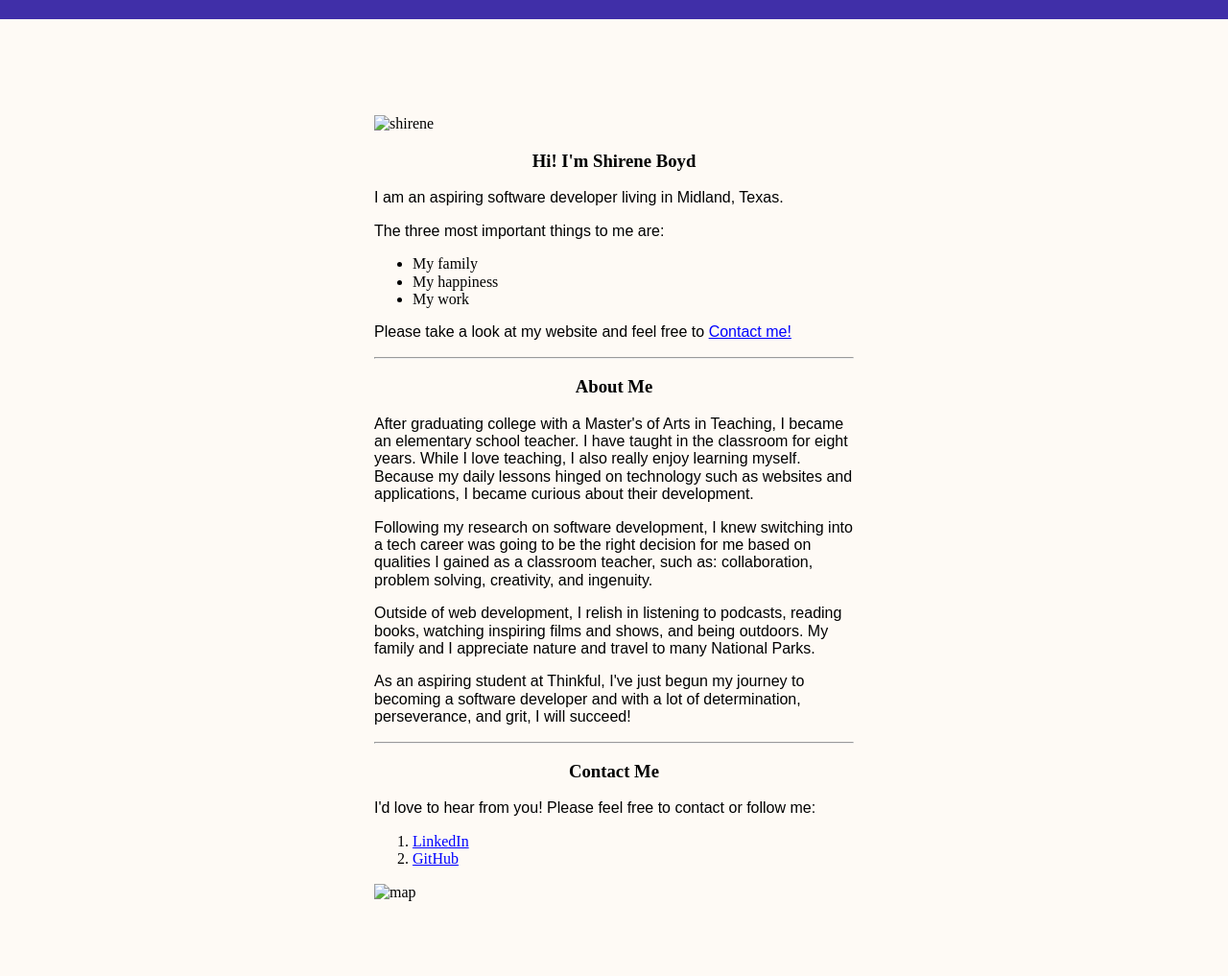
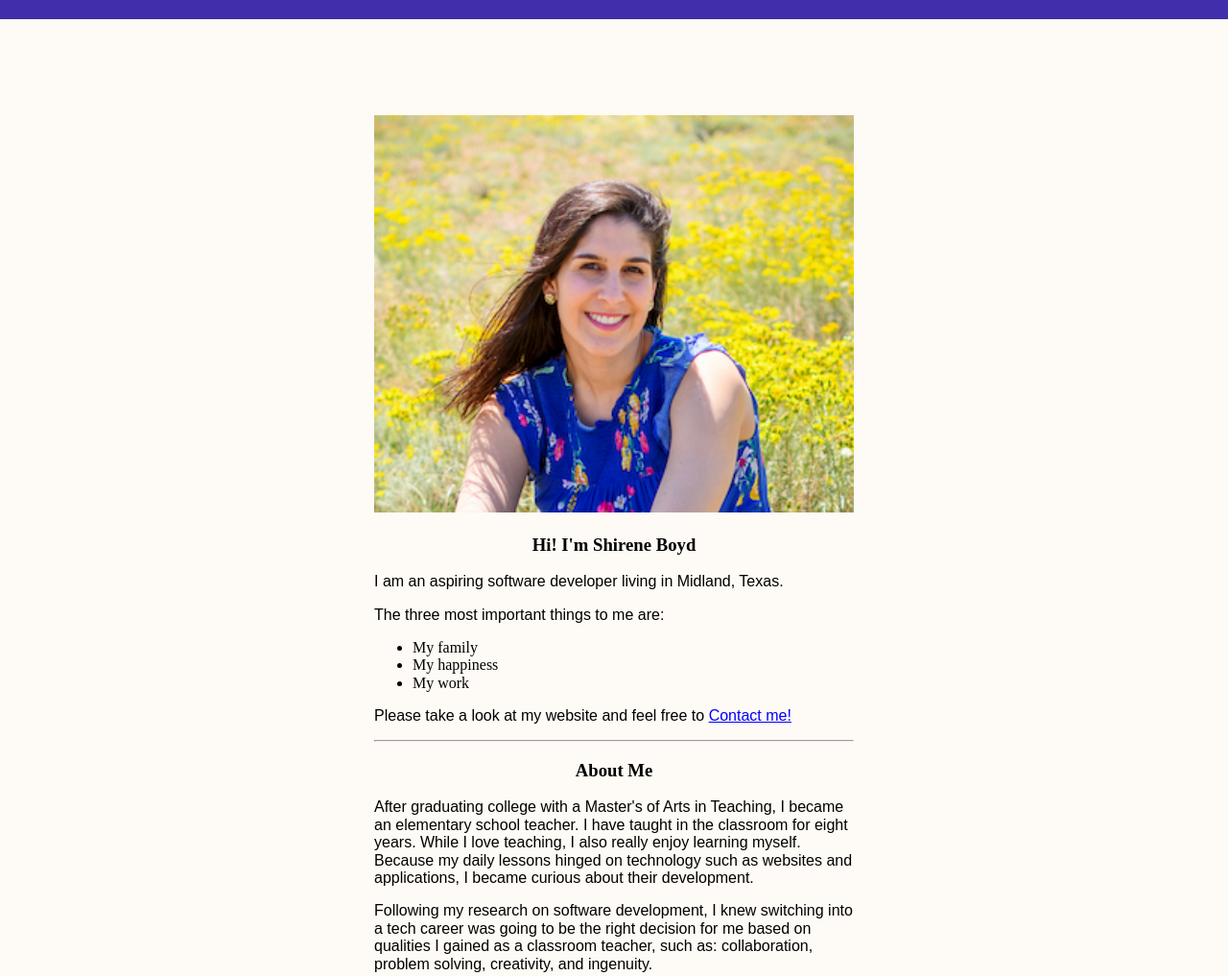
Before and after one commit to shirenekboyd/portfolio, a plain HTML site: page index.html in a window 1280 px wide. Shown: the part 280-1297 px from the top of the page at 96% size. Drawn offline with nearby package versions, Linux system fonts and the light colour scheme; a script that the page names is missing.

Commit message:
update all files

```diff
--- a/index.html
+++ b/index.html
@@ -21,7 +21,7 @@
   <main>
     <div class="wrapper">
       <!--Come back to add a photo-->
-      <img src="./shirene-pic-outside.png" width=500 alt="shirene">
+      <img src="images/shirene-pic-outside.png" width=500 alt="shirene">
       <article>
       <h3>Hi! I'm Shirene Boyd</h3>
       <p>I am an aspiring software developer living in Midland, Texas.</p>
@@ -56,7 +56,7 @@
       <li><a href="https://github.com/shirenekboyd/portfolio.git">GitHub</a></li>
     </ol>
     <!--insert here an img src= of a google map of Midland-->
-    <img src="./map-midland-texas.png" width=350 alt="map">
+    <img src="images/map-midland-texas.png" width=350 alt="map">
      </article>
     </div>
   </main>
```
